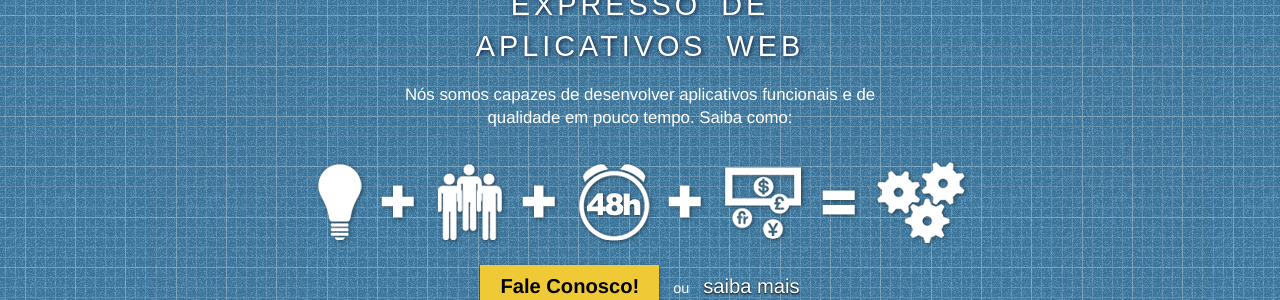
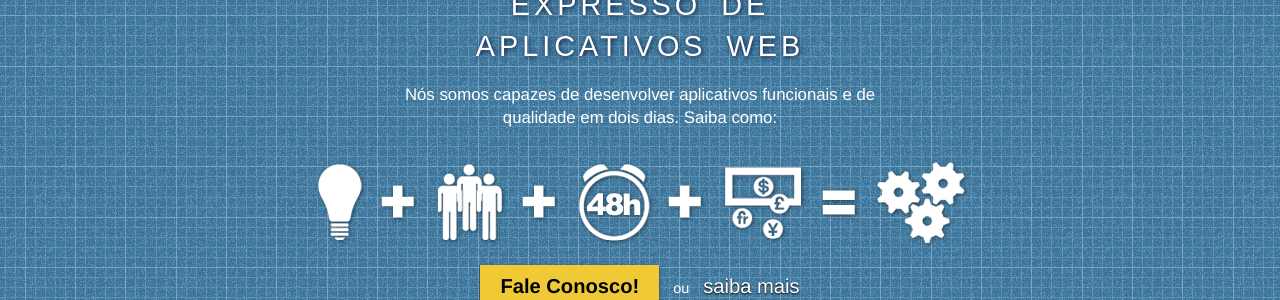
Before and after one commit to marciomarques/startupdev.github.com, a Jekyll site: the page built from index.html, in a window 1280 px wide. Shown: the part 261-561 px from the top of the page. Built offline with Jekyll 4.4.1, drawn with Linux system fonts in a browser that asks for light colours; nearby versions of some CDN libraries; some web fonts are replaced; some of the changed lines change nothing that is shown.

Commit message:
copywriting

```diff
--- a/_layouts/default.html
+++ b/_layouts/default.html
@@ -49,7 +49,7 @@
 
       <h1>Desenvolvimento expresso de aplicativos web</h1>
 
-      <p>Nós somos capazes de desenvolver aplicativos funcionais e de qualidade em pouco tempo. Saiba como:</p>
+      <p>Nós somos capazes de desenvolver aplicativos funcionais e de qualidade em dois dias. Saiba como:</p>
 
       <nav>
         <ul>
--- a/index.html
+++ b/index.html
@@ -69,7 +69,7 @@ layout: default
 </article>
 
 <article id="content-time">
-  <h2>Antes de tudo, uma reunião</h2>
+  <h2>Antes de tudo, um dia de reunião</h2>
 
   <p>Antes de iniciarmos o desenvolvimento, nós agendamos uma reunião para realizar um processo que chamamos de Planning.
     A reunião não é solta, ela é muito bem organizada e com processos definidos.</p>
@@ -87,7 +87,7 @@ layout: default
     <li>Acordar o escopo do que será desenvolvido nas 48h</li>
   </ul>
 
-  <h2>Após isso, 2 dias de desenvolvimento</h2>
+  <h2>Após, 2 dias de desenvolvimento</h2>
 
   <p>Nesta etapa iremos desenvolver o produto. É onde tudo acontece!</p>
   <p>Sim, nós desenvolvemos o aplicativo em apenas 48h!</p>
```
